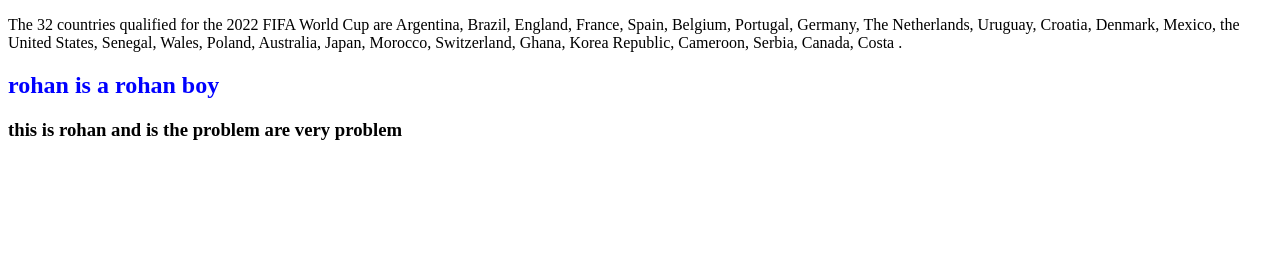
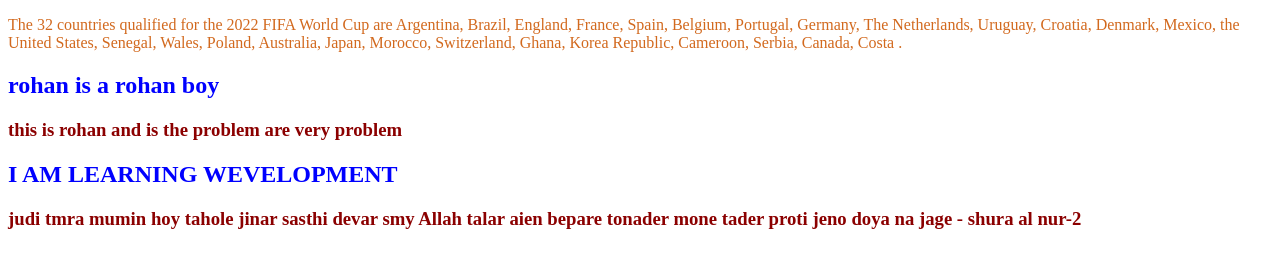
Before and after one commit to rohanbabuphero/Rohan-new-project, a plain HTML site: page index.html in a window 1280 px wide. Drawn offline with Linux system fonts and the light colour scheme.

```diff
--- a/index.html
+++ b/index.html
@@ -12,9 +12,12 @@
              color: blue;
           }
           p{
-            color: black;
+             color: chocolate;
+
           }
-
+        h3{
+            color: darkred;
+        }
 
        </style>
 
@@ -24,6 +27,7 @@
 
     <h2>rohan is a rohan boy</h2>
      <h3>this is rohan and is the problem are very problem</h3>
-
+    <h2>I AM LEARNING WEVELOPMENT </h2>
+    <h3>judi tmra mumin hoy tahole jinar sasthi devar smy Allah talar aien bepare tonader mone tader proti jeno doya na jage - shura al nur-2</h3>
 </body>
 </html>
```
